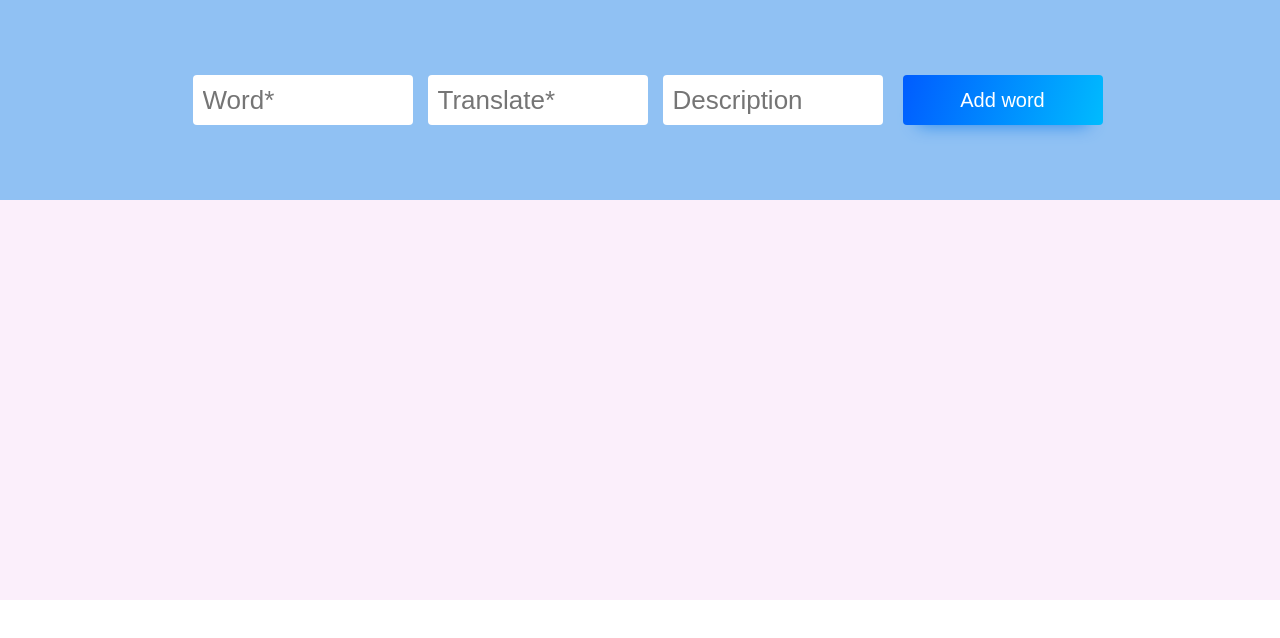
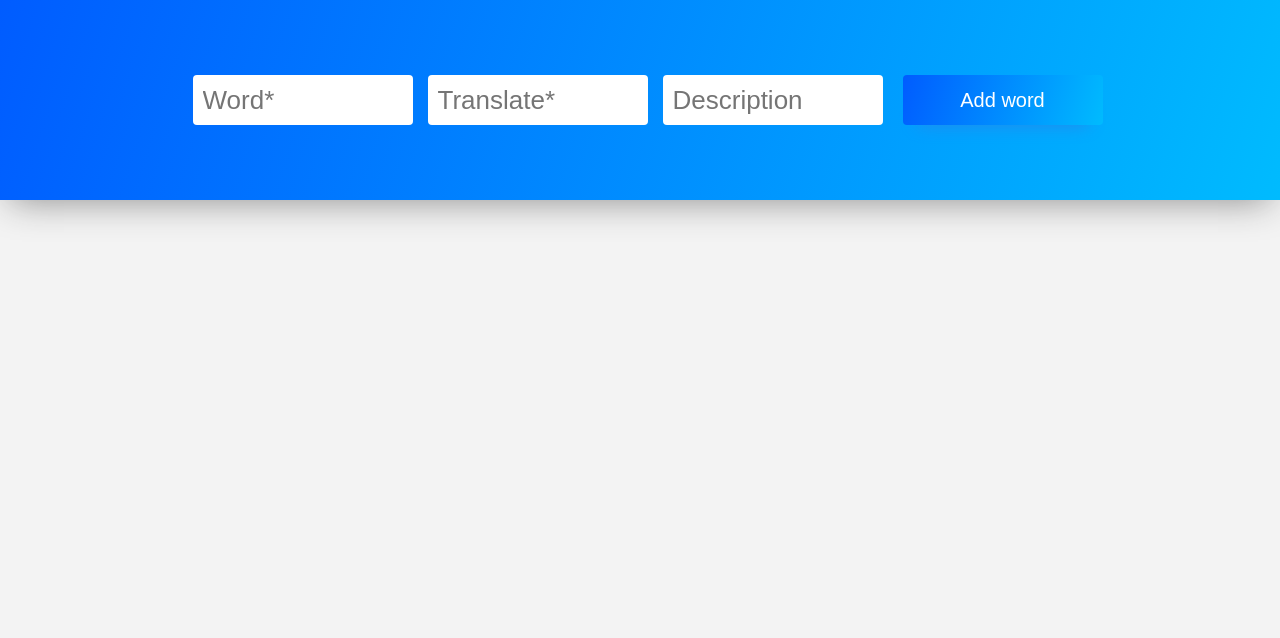
Before and after one commit to temofart/vocab-vue, a Vue app: page / in a window 1280 px wide. Shown: the top 638 px of the page. Built offline with nearby package versions, Linux system fonts and the light colour scheme; what vuefire would draw is missing.

Commit message:
make ui better

```diff
--- a/src/App.vue
+++ b/src/App.vue
@@ -29,5 +29,6 @@ export default {
     margin: 0;
     padding: 0;
     font-family: 'Philosopher', sans-serif;
+    background: rgb(243, 243, 243);
   }
 </style>
--- a/src/components/Header.vue
+++ b/src/components/Header.vue
@@ -54,7 +54,8 @@
     display: flex;
     justify-content: center;
     align-items: center;
-    background: #90c1f3;
+    background: linear-gradient(287deg, #00bbfe, #005cff);
+    box-shadow: 0px 10px 35px -10px #898989;
 
     input {
       width: 200px;
--- a/src/components/Store.vue
+++ b/src/components/Store.vue
@@ -38,7 +38,6 @@
 <style lang="scss" scoped>
   .all-words {
     padding: 50px;
-    background: #FBEFFB;
     display: flex;
     flex-wrap: wrap;
     justify-content: flex-start;
```
